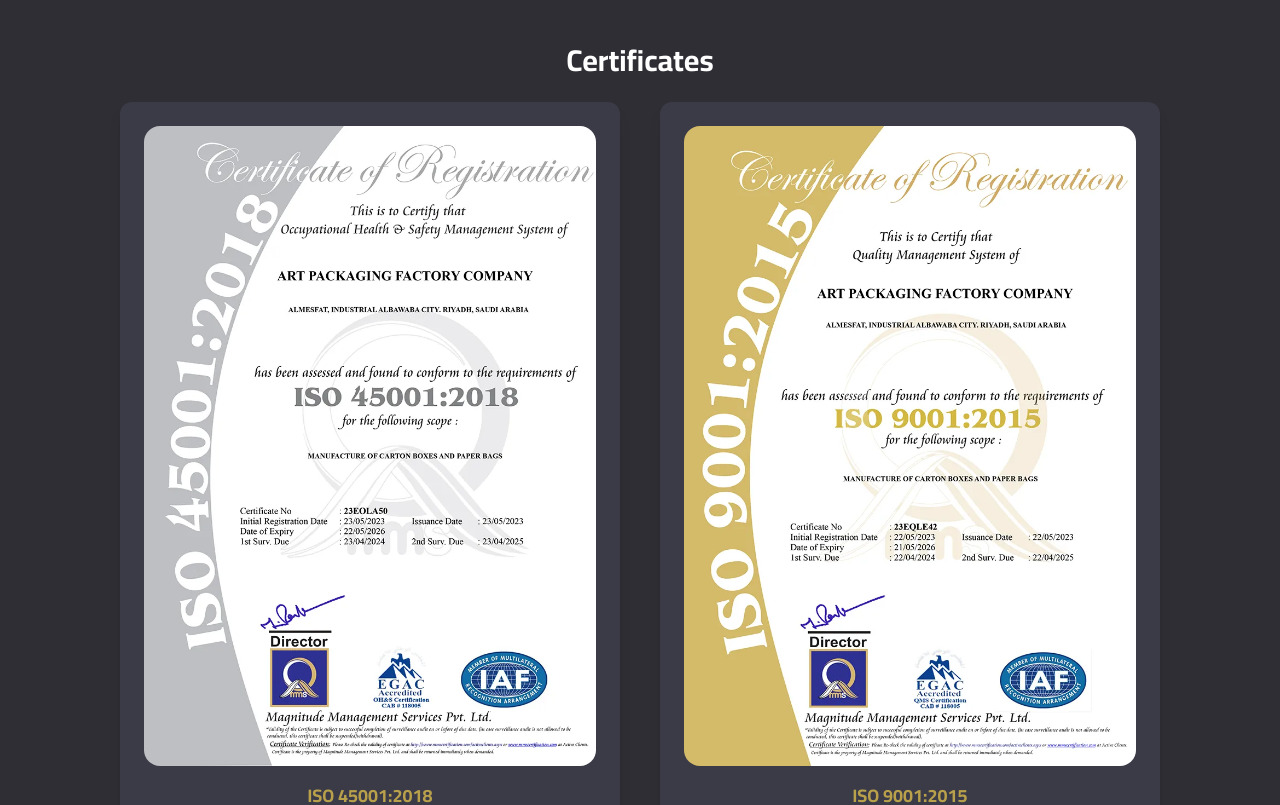
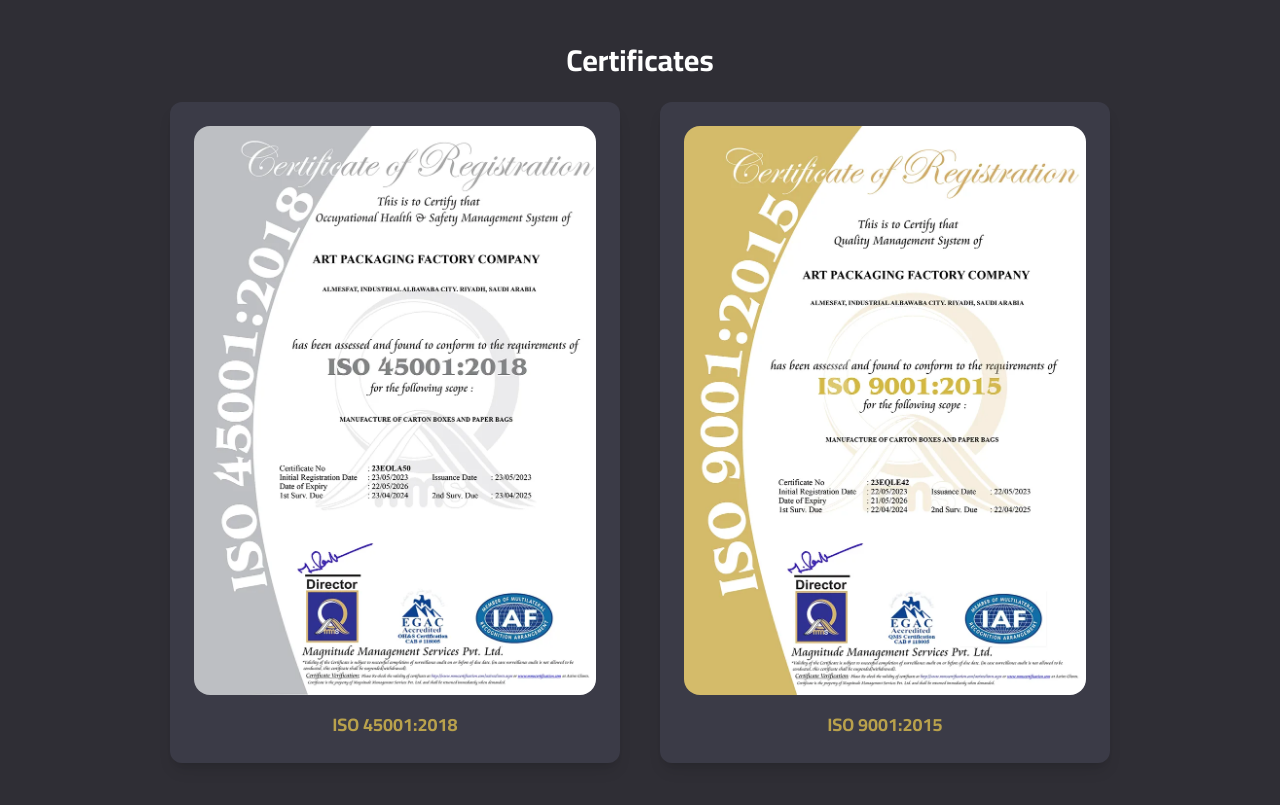
Before and after one commit to Muhamedsafwat/art_packaging, a Next.js app: page /en/about in a window 1280 px wide. Shown: the part 1400-2205 px from the top of the page. Built offline with nearby package versions, Linux system fonts and the light colour scheme.

Commit message:
fix certificate sizes

```diff
--- a/src/app/(frontend)/_components/about/Certificate.js
+++ b/src/app/(frontend)/_components/about/Certificate.js
@@ -16,14 +16,14 @@
         {certificates.map((cert, index) => (
           <div
             key={index}
-            className="w-full md:w-[450px] lg:w-[500px] bg-[#3B3B47] rounded-xl overflow-hidden shadow-lg flex flex-col p-6 transition-transform duration-300 hover:scale-105"
+            className="w-full md:w-[400px] lg:w-[450px] bg-[#3B3B47] rounded-xl overflow-hidden shadow-lg flex flex-col p-6 transition-transform duration-300 hover:scale-105"
           >
             <div className="w-full relative flex-grow flex items-center justify-center">
               <Image
                 src={cert.image}
                 alt={cert.title}
-                width={500}
-                height={500}
+                width={300}
+                height={300}
                 objectFit="contain"
                 className="rounded-2xl w-auto max-w-full max-h-full"
               />
```
